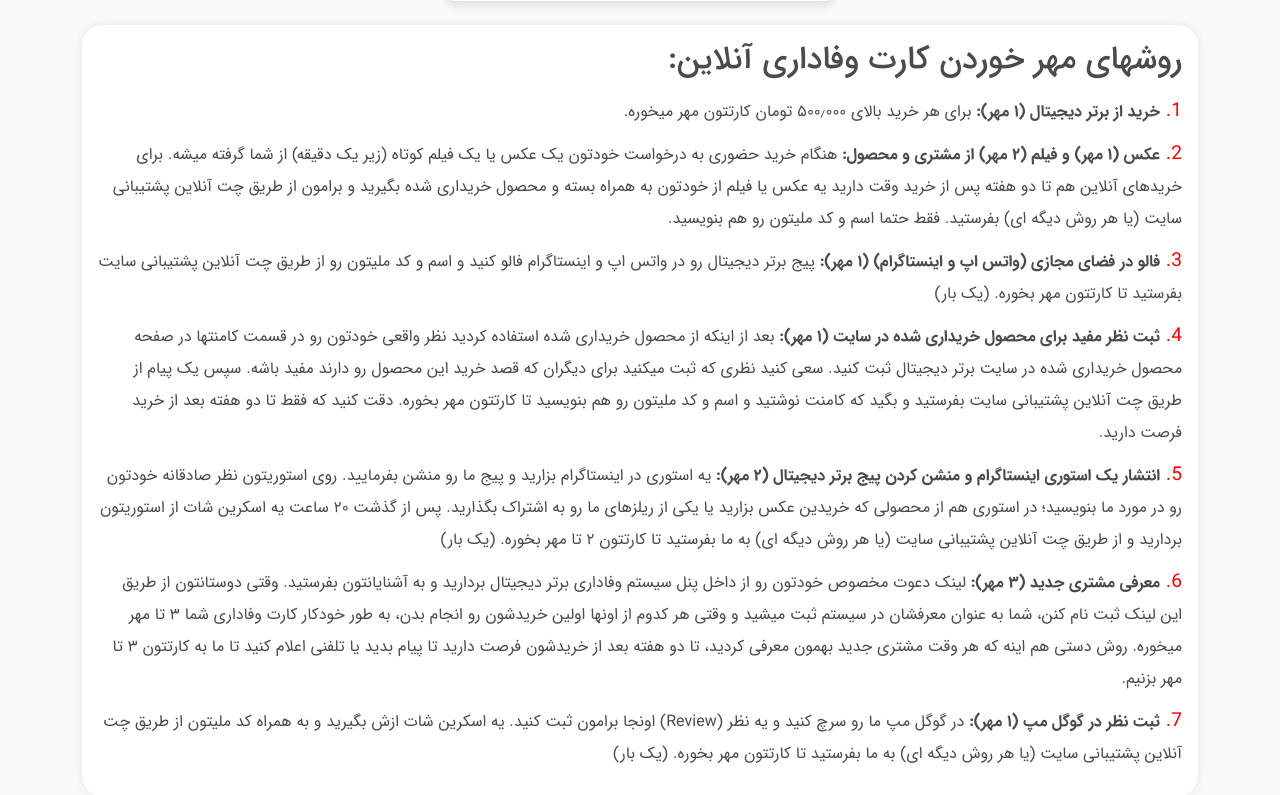
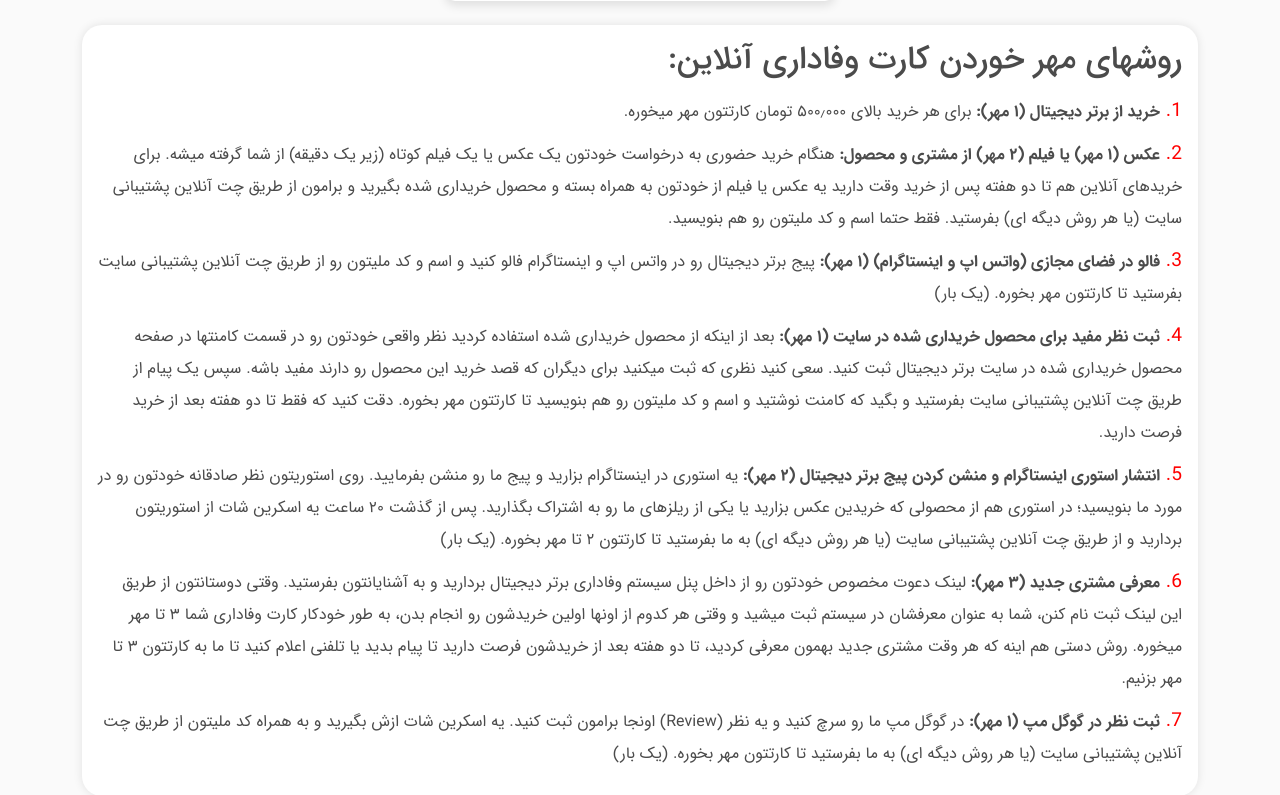
Before and after one commit to sakhoshdel/vafadari, a Django app: page / in a window 1280 px wide. Shown: the part 565-1360 px from the top of the page. Run offline with Django 4.2, Linux system fonts and the light colour scheme; data that the repository does not hold is empty; parts of the project's set-up code (start-up, migrations or seed data) failed here and were passed over; some libraries are stand-ins or nearby versions.

Commit message:
اصلاحات دلایل مهر زنی
اصلاحات دلایل مهر زنی

```diff
--- a/templates/account/login.html
+++ b/templates/account/login.html
@@ -170,10 +170,10 @@
     				<h2 class="mb-3">روشهای مهر خوردن کارت وفاداری آنلاین:</h2>
 				<ol class="list-group list-group-numbered">
 				<li><strong>خرید از برتر دیجیتال (۱ مهر): </strong>برای هر خرید بالای ۵۰۰٫۰۰۰ تومان کارتتون مهر میخوره.</li>
-				<li><strong>عکس (۱ مهر) و فیلم (۲ مهر) از مشتری و محصول: </strong>هنگام خرید حضوری به درخواست خودتون یک عکس یا یک فیلم کوتاه (زیر یک دقیقه) از شما گرفته میشه. برای خریدهای آنلاین هم تا دو هفته پس از خرید وقت دارید یه عکس یا فیلم از خودتون به همراه بسته و محصول خریداری شده بگیرید و برامون از طریق چت آنلاین پشتیبانی سایت (یا هر روش دیگه ای) بفرستید. فقط حتما اسم و کد ملیتون رو هم بنویسید.</li>
+				<li><strong>عکس (۱ مهر) یا فیلم (۲ مهر) از مشتری و محصول: </strong>هنگام خرید حضوری به درخواست خودتون یک عکس یا یک فیلم کوتاه (زیر یک دقیقه) از شما گرفته میشه. برای خریدهای آنلاین هم تا دو هفته پس از خرید وقت دارید یه عکس یا فیلم از خودتون به همراه بسته و محصول خریداری شده بگیرید و برامون از طریق چت آنلاین پشتیبانی سایت (یا هر روش دیگه ای) بفرستید. فقط حتما اسم و کد ملیتون رو هم بنویسید.</li>
 				<li><strong>فالو در فضای مجازی (واتس اپ و اینستاگرام) (۱ مهر): </strong>پیج برتر دیجیتال رو در واتس اپ و اینستاگرام فالو کنید و اسم و کد ملیتون رو از طریق چت آنلاین پشتیبانی سایت بفرستید تا کارتتون مهر بخوره. (یک بار)</li>
 				<li><strong>ثبت نظر مفید برای محصول خریداری شده در سایت (۱ مهر): </strong>بعد از اینکه از محصول خریداری شده استفاده کردید نظر واقعی خودتون رو در قسمت کامنتها در صفحه محصول خریداری شده در سایت برتر دیجیتال ثبت کنید. سعی کنید نظری که ثبت میکنید برای دیگران که قصد خرید این محصول رو دارند مفید باشه. سپس یک پیام از طریق چت آنلاین پشتیبانی سایت بفرستید و بگید که کامنت نوشتید و اسم و کد ملیتون رو هم بنویسید تا کارتتون مهر بخوره. دقت کنید که فقط تا دو هفته بعد از خرید فرصت دارید.</li>
-				<li><strong>انتشار یک استوری اینستاگرام و منشن کردن پیج برتر دیجیتال (۲ مهر): </strong>یه استوری در اینستاگرام بزارید و پیج ما رو منشن بفرمایید. روی استوریتون نظر صادقانه خودتون رو در مورد ما بنویسید؛ در استوری هم از محصولی که خریدین عکس بزارید یا یکی از ریلزهای ما رو به اشتراک بگذارید. پس از گذشت ۲۰ ساعت یه اسکرین شات از استوریتون بردارید و از طریق چت آنلاین پشتیبانی سایت (یا هر روش دیگه ای) به ما بفرستید تا کارتتون ۲ تا مهر بخوره. (یک بار)</li>
+				<li><strong>انتشار استوری اینستاگرام و منشن کردن پیج برتر دیجیتال (۲ مهر): </strong>یه استوری در اینستاگرام بزارید و پیج ما رو منشن بفرمایید. روی استوریتون نظر صادقانه خودتون رو در مورد ما بنویسید؛ در استوری هم از محصولی که خریدین عکس بزارید یا یکی از ریلزهای ما رو به اشتراک بگذارید. پس از گذشت ۲۰ ساعت یه اسکرین شات از استوریتون بردارید و از طریق چت آنلاین پشتیبانی سایت (یا هر روش دیگه ای) به ما بفرستید تا کارتتون ۲ تا مهر بخوره. (یک بار)</li>
 				<li><strong>معرفی مشتری جدید (۳ مهر): </strong>لینک دعوت مخصوص خودتون رو از داخل پنل سیستم وفاداری برتر دیجیتال بردارید و به آشنایانتون بفرستید. وقتی دوستانتون از طریق این لینک ثبت نام کنن، شما به عنوان معرفشان در سیستم ثبت میشید و وقتی هر کدوم از اونها اولین خریدشون رو انجام بدن، به طور خودکار کارت وفاداری شما ۳ تا مهر میخوره. روش دستی هم اینه که هر وقت مشتری جدید بهمون معرفی کردید، تا دو هفته بعد از خریدشون فرصت دارید تا پیام بدید یا تلفنی اعلام کنید تا ما به کارتتون ۳ تا مهر بزنیم.</li>
 				<li><strong>ثبت نظر در گوگل مپ (۱ مهر): </strong>در گوگل مپ ما رو سرچ کنید و یه نظر (Review) اونجا برامون ثبت کنید. یه اسکرین شات ازش بگیرید و به همراه کد ملیتون از طریق چت آنلاین پشتیبانی سایت (یا هر روش دیگه ای) به ما بفرستید تا کارتتون مهر بخوره. (یک بار)</li>
 				</ol>
```
